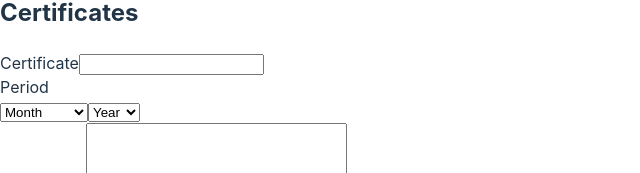
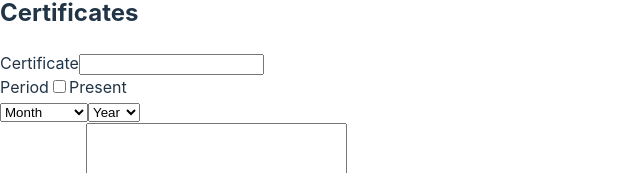
Before and after one commit to Ja-Uyoma/CV-Application, a React (Vite) app: page / in a window 1280 px wide. Shown: the part 1916-2089 px from the top of the page, without its empty margins (0-640 px from the left). Built offline with nearby package versions, Linux system fonts and the light colour scheme.

Commit message:
feat: add a present option to period section

```diff
--- a/src/components/Certificates.jsx
+++ b/src/components/Certificates.jsx
@@ -60,8 +60,12 @@ const Certificates = () => {
 
         <div>
           <label htmlFor="period">
-            Period
+            <span>Period</span>
             {/* */}
+            <span>
+              <input type="checkbox" name="present" id="present" />
+              Present
+            </span>
             <div>
               <select name="period" id="period" defaultValue={"Month"}>
                 <MonthList />
```
